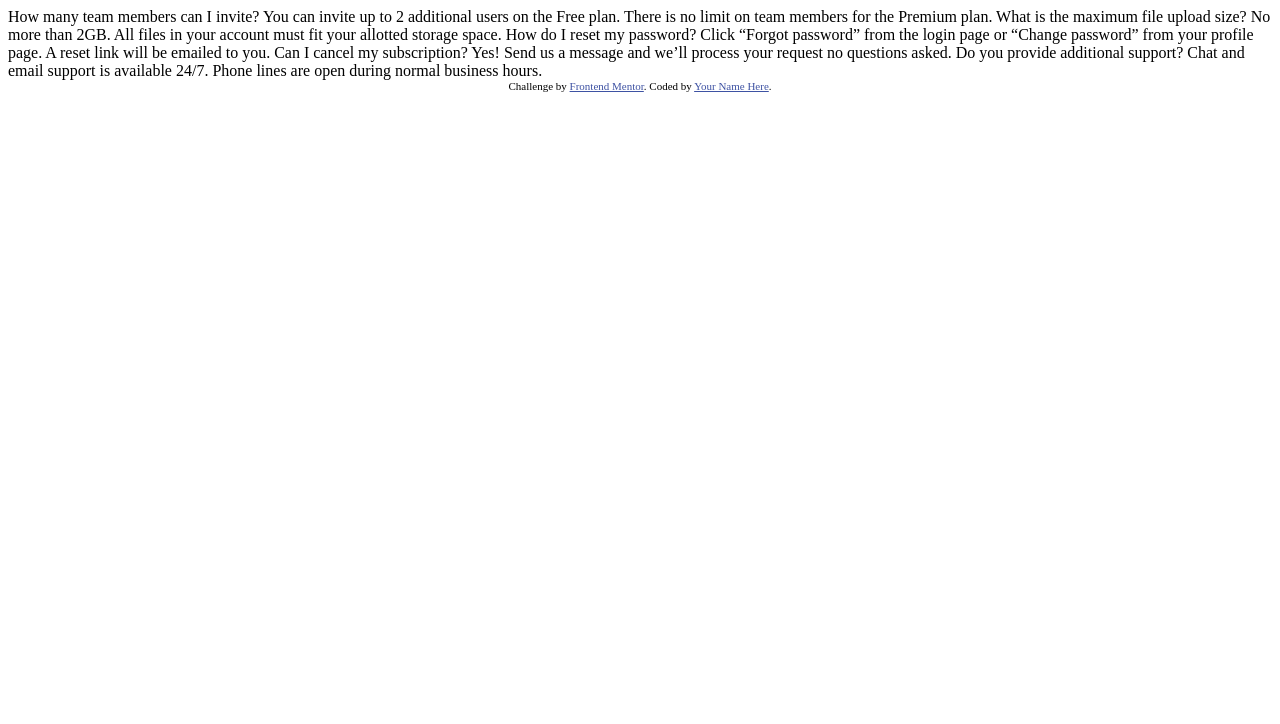
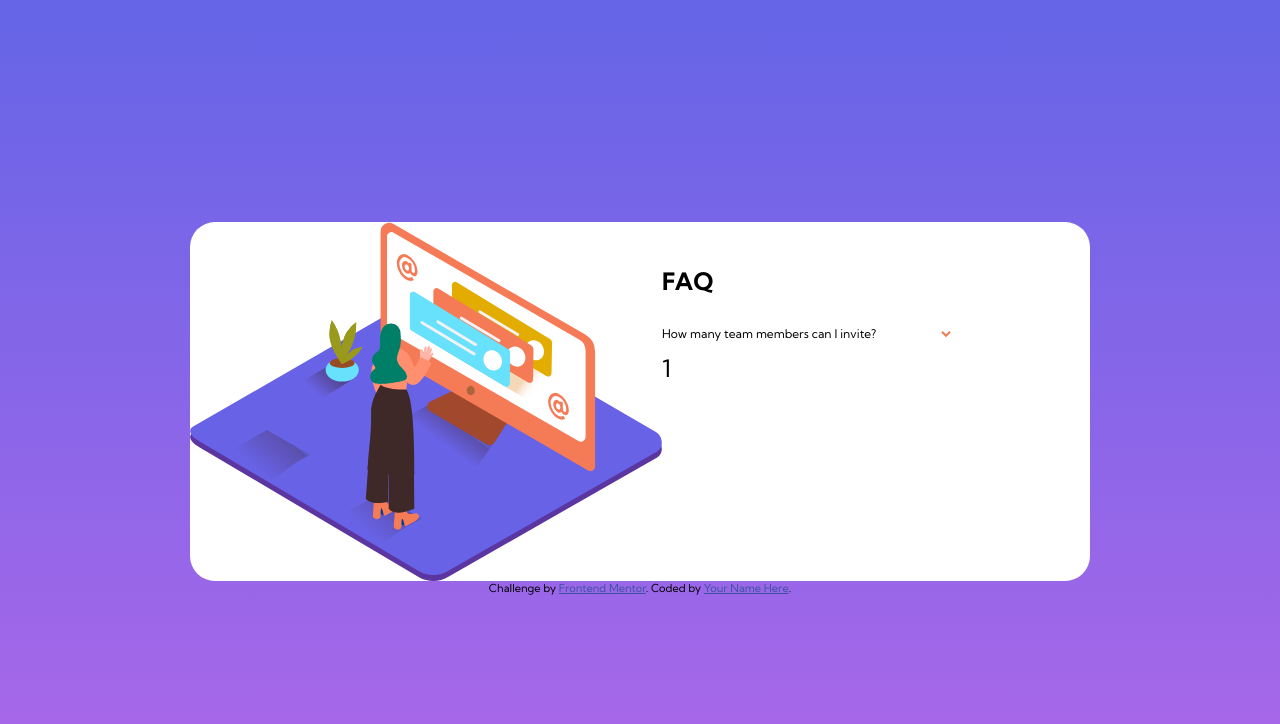
Before and after one commit to xatrach/FAQ-Accordion, a plain HTML site: page index.html in a window 1280 px wide. Drawn offline with Linux system fonts and the light colour scheme.

Commit message:
Add files via upload

```diff
--- /dev/null
+++ b/app.js
@@ -0,0 +1,8 @@
+let woker = document.getElementById("pika")
+
+let count = 0
+
+function increase() {
+    count = count + 1
+    woker.innerText = count
+}
--- a/index.html
+++ b/index.html
@@ -5,6 +5,9 @@
   <meta name="viewport" content="width=device-width, initial-scale=1.0"> <!-- displays site properly based on user's device -->
 
   <link rel="icon" type="image/png" sizes="32x32" href="./images/favicon-32x32.png">
+  <link rel="stylesheet" href="main.css">
+
+
 
   <title>Frontend Mentor | FAQ Accordion Card</title>
 
@@ -15,26 +18,35 @@
   </style>
 </head>
 <body>
-  How many team members can I invite?
-  You can invite up to 2 additional users on the Free plan. There is no limit on
-  team members for the Premium plan.
+  <main>
 
-  What is the maximum file upload size?
-  No more than 2GB. All files in your account must fit your allotted storage space.
+    <!-- The article serves as a container of the entire card -->
+    <article class="card">
+      <img src="images/illustration-woman-online-desktop.svg" alt="">
 
-  How do I reset my password?
-  Click “Forgot password” from the login page or “Change password” from your profile page.
-  A reset link will be emailed to you.
+      <!-- card__faq seperates the questions from the image -->
+      <div class="card__faq">
+        <h1 class="card__header" onclick="increase()">FAQ</h1>
 
-  Can I cancel my subscription?
-  Yes! Send us a message and we’ll process your request no questions asked.
+        <!--Each question is going to be treated as it's own block   -->
+        <!-- The down arrow icon will be added using ':after' in CSS -->
+        <div class="card__accordion">
+          <p class="card__question">How many team members can I invite?</p>
+          <div class="card__answer">You can invite up to 2 additional users on the Free plan. There is no limit on
+            team members for the Premium plan.</div>
+        </div>
 
-  Do you provide additional support?
-  Chat and email support is available 24/7. Phone lines are open during normal business hours.
+        <div id="pika">1</div>
 
-  <div class="attribution">
-    Challenge by <a href="https://www.frontendmentor.io?ref=challenge" target="_blank">Frontend Mentor</a>.
-    Coded by <a href="#">Your Name Here</a>.
-  </div>
+      </div>
+    </article>
+  </main>
+  <footer class="attribution">
+    <div >
+      Challenge by <a href="https://www.frontendmentor.io?ref=challenge" target="_blank">Frontend Mentor</a>.
+      Coded by <a href="#">Your Name Here</a>.
+    </div>
+  </footer>
+  <script src="app.js"></script>
 </body>
 </html>
--- /dev/null
+++ b/main.css
@@ -0,0 +1,68 @@
+@import url('https://fonts.googleapis.com/css2?family=Kumbh+Sans:wght@400;700&display=swap');
+
+/* Colors Start */
+
+:root {
+
+    /* Primary Colors */
+    --v-dark-desat-blue: hsl(238, 29%, 16%);
+    --soft-red: hsl(14, 88%, 65%);
+
+    /* Background Gradient */
+    --soft-violet: hsl(273, 75%, 66%);
+    --soft-blue: hsl(240, 73%, 65%);
+
+    /* Neutral Colors  */
+    --v-dark-grayish-blue: hsl(237, 12%, 33%);
+    --dark-grayish-blue: hsl(240, 6%, 50%);
+
+    /* Dividers */
+    --light-grayish-blue: hsl(240, 5%, 91%);
+}
+
+
+body {
+    font-family: 'Kumbh Sans', sans-serif;
+    font-size: 12px;
+    background: linear-gradient(var(--soft-blue), var(--soft-violet));
+    display: grid;
+    place-content: center;
+    min-height: 100vh;
+}
+
+main {
+    background: white;
+    width: 900px;
+    border-radius: 25px;
+}
+
+.card {
+    display: flex;
+}
+
+.card__header {
+    font-size: 2em;
+    padding: 25px 0 10px 0;
+}
+
+.card__question {
+    cursor: pointer;
+
+}
+
+/* How I added the down arrow near the question */
+.card__question::after {
+    content: url(images/icon-arrow-down.svg);
+    float: right;
+    margin-left: 65px;
+}
+
+/* Adding display:none to hide the answer until clicked */
+.card__answer {
+    display: none;
+}
+
+
+#pika {
+    font-size: 2em;
+}
```
